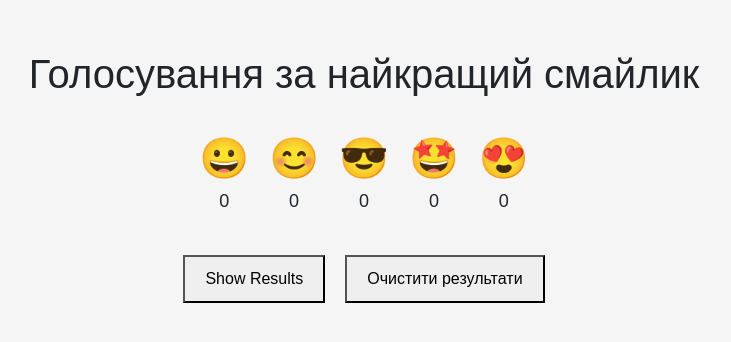
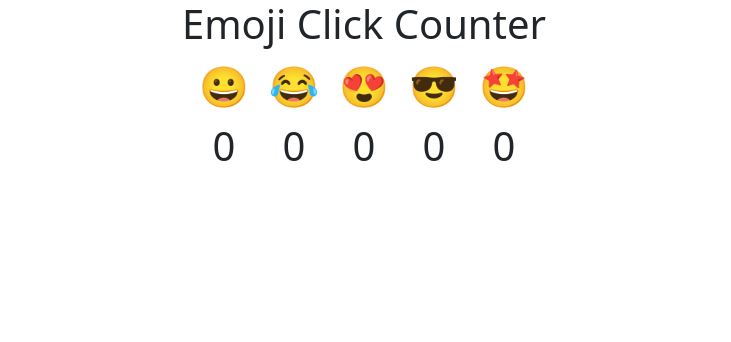
Before and after one commit to kerimovmeybi-bit/Hillel-PRO, a React (Create React App) app in the folder hillel-pro/: page / in a window 1280 px wide. Shown: the top 342 px of the page, without its empty margins (276-1007 px from the left). Built offline with nearby package versions, Linux system fonts and the light colour scheme.

Commit message:
add Home-Work26

```diff
--- a/hillel-pro/public/index.html
+++ b/hillel-pro/public/index.html
@@ -8,7 +8,7 @@
   <meta name="theme-color" content="#000000" />
   <meta name="description" content="Web site created using create-react-app" />
   <link href="https://cdn.jsdelivr.net/npm/bootstrap@5.3.2/dist/css/bootstrap.min.css" rel="stylesheet">
-  <title> Star Wars Planets</title>
+  <title>Home-Work26.1</title>
 </head>
 
 <body>
--- a/hillel-pro/src/App.js
+++ b/hillel-pro/src/App.js
@@ -1,72 +1,10 @@
-import { useState, useEffect } from "react";
 import EmojiList from "./components/EmojiList";
-import Winner from "./components/Winner";
-import "./App.css";
-
-const emojis = ["😀","😊","😎","🤩","😍"];
 
 function App() {
-
-  const [votes,setVotes] = useState(()=>{
-    const saved = localStorage.getItem("votes");
-    return saved ? JSON.parse(saved) : [0,0,0,0,0];
-  });
-
-  const [winner,setWinner] = useState(null);
-
-  useEffect(()=>{
-    localStorage.setItem("votes",JSON.stringify(votes));
-  },[votes]);
-
-  const handleVote = (index)=>{
-    const newVotes=[...votes];
-    newVotes[index]++;
-    setVotes(newVotes);
-  };
-
-  const showResults = ()=>{
-
-    const max = Math.max(...votes);
-    const index = votes.indexOf(max);
-
-    setWinner({
-      emoji:emojis[index],
-      votes:max
-    });
-
-  };
-
-  const clearResults = ()=>{
-    setVotes([0,0,0,0,0]);
-    setWinner(null);
-    localStorage.removeItem("votes");
-  };
-
   return (
-    <div className="container">
-
-      <h1>Голосування за найкращий смайлик</h1>
-
-      <EmojiList
-        emojis={emojis}
-        votes={votes}
-        onVote={handleVote}
-      />
-
-      <div className="buttons">
-
-        <button onClick={showResults}>
-          Show Results
-        </button>
-
-        <button onClick={clearResults}>
-          Очистити результати
-        </button>
-
-      </div>
-
-      <Winner winner={winner}/>
-
+    <div style={{ textAlign: "center" }}>
+      <h1>Emoji Click Counter</h1>
+      <EmojiList />
     </div>
   );
 }
--- a/hillel-pro/src/components/EmojiItem.jsx
+++ /dev/null
@@ -1,24 +0,0 @@
-function EmojiItem({emoji,votes,onClick}){
-
-  return(
-
-    <div
-      className="emoji-item"
-      onClick={onClick}
-    >
-
-      <span className="emoji">
-        {emoji}
-      </span>
-
-      <span className="votes">
-        {votes}
-      </span>
-
-    </div>
-
-  );
-
-}
-
-export default EmojiItem;
--- a/hillel-pro/src/components/EmojiList.jsx
+++ b/hillel-pro/src/components/EmojiList.jsx
@@ -1,18 +1,35 @@
-import EmojiItem from "./EmojiItem";
+import { useState } from "react";
 
-function EmojiList({emojis,votes,onVote}){
+const emojis = ["😀", "😂", "😍", "😎", "🤩"];
 
-  return(
+function EmojiList() {
 
-    <div className="emoji-list">
+  const [counts, setCounts] = useState([0,0,0,0,0]);
+
+  const handleClick = (index) => {
+
+    const newCounts = [...counts];
+    newCounts[index]++;
+
+    setCounts(newCounts);
+
+  };
+
+  return (
+
+    <div style={{display:"flex", justifyContent:"center", gap:"20px"}}>
 
       {emojis.map((emoji,index)=>(
-        <EmojiItem
+
+        <div
           key={index}
-          emoji={emoji}
-          votes={votes[index]}
-          onClick={()=>onVote(index)}
-        />
+          onClick={()=>handleClick(index)}
+          style={{cursor:"pointer", fontSize:"40px"}}
+        >
+          {emoji}
+          <p>{counts[index]}</p>
+        </div>
+
       ))}
 
     </div>
--- a/hillel-pro/src/components/Winner.jsx
+++ /dev/null
@@ -1,25 +0,0 @@
-function Winner({winner}){
-
-  if(!winner) return null;
-
-  return(
-
-    <div className="winner">
-
-      <h2>Переможець:</h2>
-
-      <div className="winner-emoji">
-        {winner.emoji}
-      </div>
-
-      <p>
-        Кількість голосів: {winner.votes}
-      </p>
-
-    </div>
-
-  );
-
-}
-
-export default Winner;
```
Also changed, not shown: hillel-pro/src/index.js (line endings or trailing spaces).
